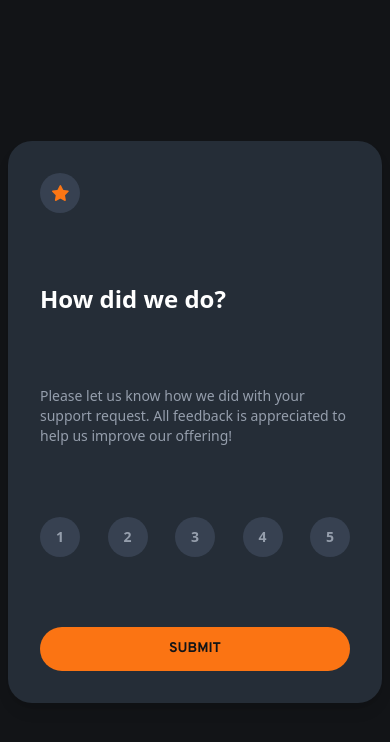
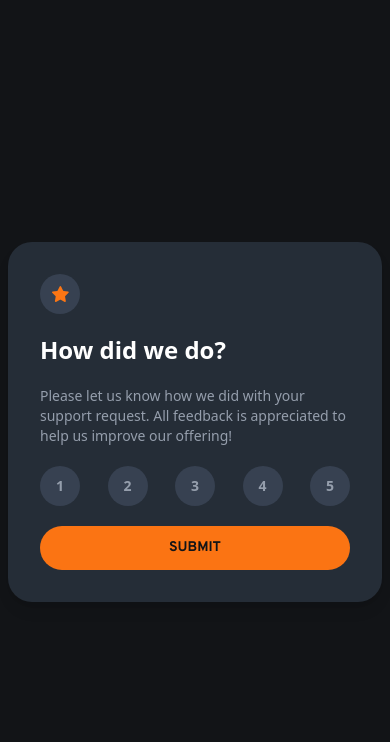
Before and after one commit to saptarsidebnath98/Rating-Component, a React (Vite) app: page / in a window 390 px wide. Shown: the top 742 px of the page. Built offline with nearby package versions, Linux system fonts and the light colour scheme.

Commit message:
fixed responsive issue

```diff
--- a/src/App.jsx
+++ b/src/App.jsx
@@ -28,7 +28,7 @@ function App() {
 
   return (
     <div className="h-screen w-screen bg-VeryDarkBlue flex justify-center items-center">
-      <div className="container mx-2 w-full h-4/6 md:w-3/12 md:h-3/6 bg-DarkBlue rounded-3xl shadow-lg px-8 py-8 text-sm font select-none">
+      <div className="container mx-2 w-full h-auto md:w-3/12 md:h-auto bg-DarkBlue rounded-3xl shadow-lg px-8 py-8 text-sm font select-none">
         {showThanks ?
         <ThankPage rating={rating} handleClose={handleClose}/> :
         <RatingPage handleClick={handleClick} handleSubmit={handleSubmit}
--- a/src/components/RatingPage.jsx
+++ b/src/components/RatingPage.jsx
@@ -4,7 +4,7 @@ export default function RatingPage({handleClick, handleSubmit, alert}) {
 
     const btnDesign = "bg-gray-700 h-10 w-10 font-bold text-LightGrey rounded-full text-center hover:bg-Orange cursor-pointer text-sm focus:bg-White";
   return (
-    <div className="flex flex-col justify-between h-full w-full">
+    <div className="flex flex-col justify-between h-full w-full gap-5">
         <div className="h-10 w-10 flex justify-center items-center rounded-full bg-gray-700">
             <img src="images/icon-star.svg" alt="star icon" />
         </div>
--- a/src/components/ThankPage.jsx
+++ b/src/components/ThankPage.jsx
@@ -3,7 +3,7 @@ import { IoCloseSharp } from "react-icons/io5";
 
 export default function ThankPage({rating, handleClose}) {
     return (
-        <div className="h-full w-full flex flex-col justify-between items-center font-Overpass">
+        <div className="h-full w-full flex flex-col gap-5 justify-between items-center font-Overpass">
             <img
                 className="h-auto w-2/6"
                 src="images/illustration-thank-you.svg"
```
